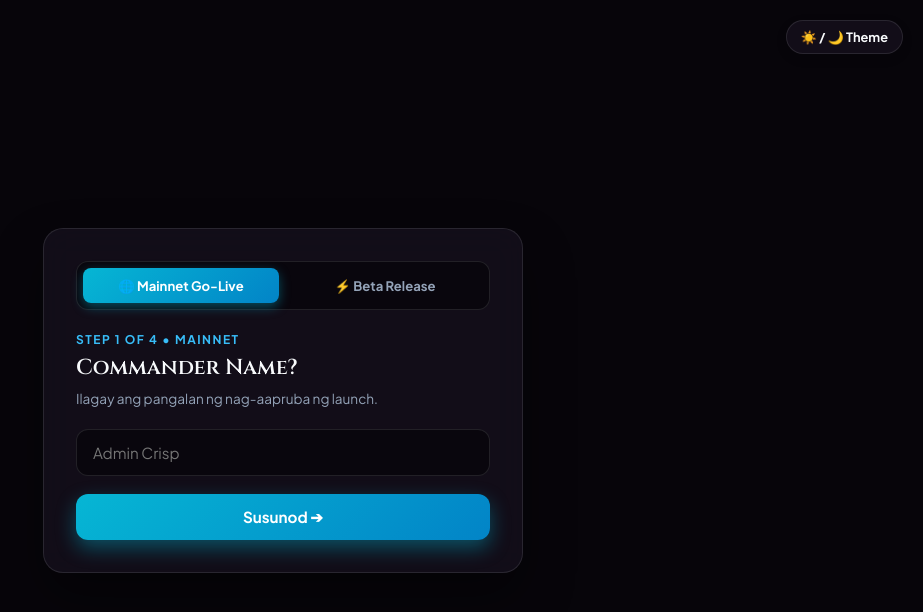
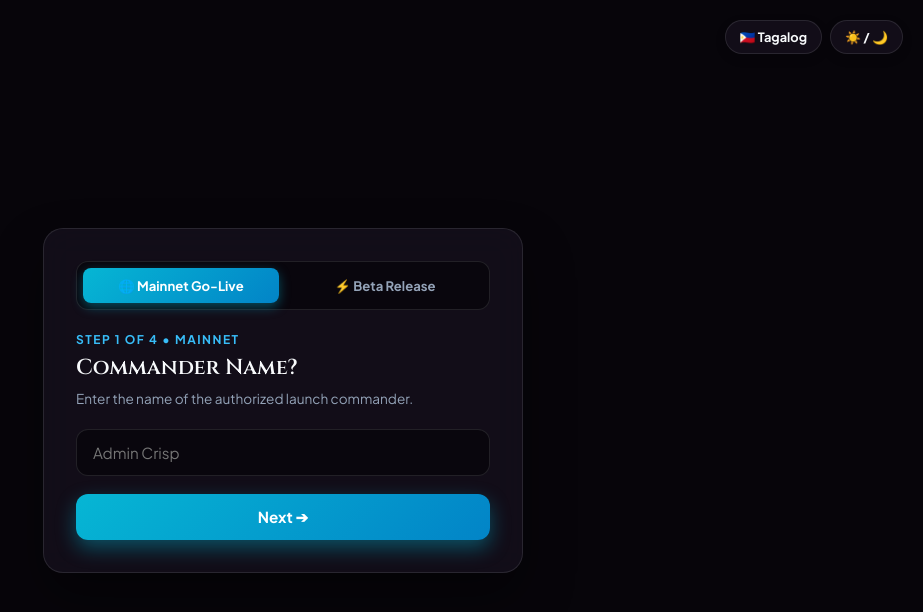
Before and after one commit to handlevault-official/crisp-launch-gate, a plain HTML site: page index.html in a window 1280 px wide. Both pictures are taken after a click on the element 640 px from the left and 400 px from the top of the page. Shown: the whole page, without its empty margins (357-1280 px from the left). Drawn offline with Linux system fonts and the light colour scheme.

Commit message:
Update index.html

```diff
--- a/index.html
+++ b/index.html
@@ -3,7 +3,7 @@
 <head>
     <meta charset="UTF-8">
     <meta name="viewport" content="width=device-width, initial-scale=1.0">
-    <title>Crisp Gate Launch — Ultimate Go-Live Sequence</title>
+    <title>Crisp Suite — Launch Gate</title>
     <link rel="manifest" href="./manifest.json">
     <meta name="theme-color" content="#07050a">
     <link href="https://fonts.googleapis.com/css2?family=Cinzel:wght@600;700&family=Plus+Jakarta+Sans:wght@400;500;600;700&display=swap" rel="stylesheet">
@@ -57,11 +57,17 @@
 
         .hidden { display: none !important; }
 
-        /* Theme Toggle Button */
-        .theme-toggle {
+        /* Top Controls Container */
+        .controls {
             position: fixed;
             top: 20px;
             right: 20px;
+            display: flex;
+            gap: 8px;
+            z-index: 100;
+        }
+
+        .control-btn {
             background: var(--card-bg);
             border: 1px solid var(--border);
             color: var(--text-main);
@@ -71,7 +77,6 @@
             font-size: 0.8rem;
             font-weight: 700;
             box-shadow: 0 4px 12px rgba(0,0,0,0.1);
-            z-index: 100;
         }
 
         /* --- STEP 1: 3D ENVELOPE --- */
@@ -146,7 +151,7 @@
 
         .env-sub { font-size: 0.85rem; color: var(--text-muted); }
 
-        /* --- STEP 2: STEP-BY-STEP SCREENING CARD --- */
+        /* --- STEP 2: GATE CARD --- */
         .gate-card {
             width: 100%;
             max-width: 480px;
@@ -265,7 +270,7 @@
             text-align: center;
         }
 
-        /* --- STEP 3: EPIC SUCCESS PASS + ANIMATIONS --- */
+        /* --- STEP 3: SUCCESS PASS --- */
         .vip-pass {
             width: 100%;
             max-width: 460px;
@@ -340,7 +345,10 @@
 </head>
 <body data-theme="dark">
 
-    <button class="theme-toggle" onclick="toggleTheme()">☀️ / 🌙 Theme</button>
+    <div class="controls">
+        <button class="control-btn" onclick="toggleLang()" id="langBtn">🇵🇭 Tagalog</button>
+        <button class="control-btn" onclick="toggleTheme()">☀️ / 🌙</button>
+    </div>
 
     <!-- STEP 1: 3D ENVELOPE -->
     <div class="envelope-wrapper" id="stepEnvelope" onclick="openEnvelope()">
@@ -349,8 +357,8 @@
             <div class="pocket"></div>
             <div class="wax-seal">🚀</div>
         </div>
-        <div class="env-prompt">LAUNCH SEQUENCE GATE</div>
-        <div class="env-sub">Tap wax seal to initiate countdown & go-live</div>
+        <div class="env-prompt" data-i18n="envPrompt">LAUNCH SEQUENCE GATE</div>
+        <div class="env-sub" data-i18n="envSub">Tap wax seal to initiate countdown & go-live</div>
     </div>
 
     <!-- STEP 2: STEP-BY-STEP SCREENING CARD -->
@@ -360,7 +368,7 @@
             <button class="mode-btn" id="tabBeta" onclick="switchMode('beta')">⚡ Beta Release</button>
         </div>
 
-        <div class="step-indicator" id="stepIndicator">Step 1 of 4 • MAINNET</div>
+        <div class="step-indicator" id="stepIndicator">Step 1 of 4</div>
         <div class="question-title" id="qTitle">Commander Name?</div>
         <div class="question-desc" id="qDesc">Ilagay ang pangalan ng opisyal na magpapatakbo ng launch.</div>
 
@@ -371,38 +379,124 @@
         <div class="error-text" id="errorMsg"></div>
 
         <div class="btn-group">
-            <button class="btn-back hidden" id="btnBack" onclick="prevStep()">Bumalik</button>
-            <button class="btn-next" id="btnNext" onclick="nextStep()">Susunod ➔</button>
+            <button class="btn-back hidden" id="btnBack" onclick="prevStep()" data-i18n="btnBack">Back</button>
+            <button class="btn-next" id="btnNext" onclick="nextStep()" data-i18n="btnNext">Next ➔</button>
         </div>
     </div>
 
     <!-- STEP 3: SUCCESS PASS -->
     <div class="vip-pass hidden" id="stepPass">
-        <div class="success-icon" id="successEmoji">🚀</div>
-        <h2 id="successHeader">Launch Sequence Successful</h2>
-        <p style="font-size: 0.85rem; color: var(--text-muted); margin-bottom: 10px;" id="successSub">Handa nang mag-live ang ecosystem.</p>
+        <div class="success-icon">🚀</div>
+        <h2 data-i18n="successHeader">Launch Sequence Successful</h2>
+        <p style="font-size: 0.85rem; color: var(--text-muted); margin-bottom: 10px;" data-i18n="successSub">Handa nang mag-live ang ecosystem.</p>
 
         <div class="ticket-box">
-            <div class="ticket-row"><span class="t-label">Commander:</span><span class="t-val" id="resName"></span></div>
-            <div class="ticket-row"><span class="t-label">Mission:</span><span class="t-val" id="resMission"></span></div>
-            <div class="ticket-row"><span class="t-label">Launch Window:</span><span class="t-val" id="resWindow"></span></div>
-            <div class="ticket-row"><span class="t-label">System Status:</span><span class="t-val" style="color: var(--emerald);" id="resStatus"></span></div>
-            <div class="ticket-row"><span class="t-label">Auth Code:</span><span class="t-val" style="color: var(--gold);" id="resCode"></span></div>
+            <div class="ticket-row"><span class="t-label" data-i18n="lblCommander">Commander:</span><span class="t-val" id="resName"></span></div>
+            <div class="ticket-row"><span class="t-label" data-i18n="lblMission">Mission:</span><span class="t-val" id="resMission"></span></div>
+            <div class="ticket-row"><span class="t-label" data-i18n="lblWindow">Launch Window:</span><span class="t-val" id="resWindow"></span></div>
+            <div class="ticket-row"><span class="t-label" data-i18n="lblStatus">System Status:</span><span class="t-val" style="color: var(--emerald);" id="resStatus"></span></div>
+            <div class="ticket-row"><span class="t-label" data-i18n="lblCode">Auth Code:</span><span class="t-val" style="color: var(--gold);" id="resCode"></span></div>
         </div>
 
-        <button class="btn-action" onclick="alert('✅ Launch Pass verified successfully!')">✨ Copy / Save Launch Pass</button>
+        <button class="btn-action" onclick="alert('✅ Launch Pass verified successfully!')" data-i18n="btnSave">✨ Save Launch Pass</button>
     </div>
 
     <script>
+        // Multi-language dictionary
+        const langData = {
+            en: {
+                envPrompt: "LAUNCH SEQUENCE GATE",
+                envSub: "Tap wax seal to initiate countdown & go-live",
+                btnBack: "Back",
+                btnNext: "Next ➔",
+                successHeader: "Launch Sequence Successful",
+                successSub: "The ecosystem is fully ready for go-live.",
+                lblCommander: "Commander:",
+                lblMission: "Mission:",
+                lblWindow: "Launch Window:",
+                lblStatus: "System Status:",
+                lblCode: "Auth Code:",
+                btnSave: "✨ Save Launch Pass",
+                stepsMainnet: [
+                    { title: "Commander Name?", desc: "Enter the name of the authorized launch commander.", placeholder: "Admin Crisp" },
+                    { title: "Target Launch Window?", desc: "Example: T-Minus 24 Hours or Immediate.", placeholder: "T-Minus 0 Hours (Immediate)" },
+                    { title: "System Readiness Status?", desc: "Confirm system conditions prior to deployment.", options: [
+                        {val: "Greenlight - Nominal", text: "Greenlight - Nominal (All Systems Go)"},
+                        {val: "Override - Force Deploy", text: "Override - Force Deploy"}
+                    ]},
+                    { title: "Security Clearance Passcode?", desc: "Enter your 4-digit code or key confirmation.", placeholder: "••••", type: "password" }
+                ],
+                stepsBeta: [
+                    { title: "Beta Lead Name?", desc: "Enter the name of the beta coordinator.", placeholder: "Beta Lead" },
+                    { title: "Release Channel?", desc: "Target staging branch or environment.", placeholder: "staging-v2" },
+                    { title: "Diagnostics Status?", desc: "Select staging stability level.", options: [
+                        {val: "Stable Candidate", text: "Stable Candidate"},
+                        {val: "Experimental Build", text: "Experimental Build"}
+                    ]},
+                    { title: "Beta Passcode Key?", desc: "Enter beta access confirmation code.", placeholder: "••••", type: "password" }
+                ]
+            },
+            tl: {
+                envPrompt: "LAUNCH SEQUENCE GATE",
+                envSub: "I-tap ang wax seal upang simulan ang countdown at go-live",
+                btnBack: "Bumalik",
+                btnNext: "Susunod ➔",
+                successHeader: "Tagumpay ang Launch Sequence",
+                successSub: "Handa na ang ecosystem para mag-live.",
+                lblCommander: "Commander:",
+                lblMission: "Misyon:",
+                lblWindow: "Launch Window:",
+                lblStatus: "Katatagan ng Sistema:",
+                lblCode: "Auth Code:",
+                btnSave: "✨ I-save ang Launch Pass",
+                stepsMainnet: [
+                    { title: "Pangalan ng Commander?", desc: "Ilagay ang pangalan ng opisyal na magpapatakbo ng launch.", placeholder: "Admin Crisp" },
+                    { title: "Target Launch Window?", desc: "Halimbawa: T-Minus 24 Oras o kaagad.", placeholder: "T-Minus 0 Oras (Kaagad)" },
+                    { title: "System Readiness Status?", desc: "Kumpirmahin ang kondisyon ng sistema bago i-deploy.", options: [
+                        {val: "Greenlight - Nominal", text: "Greenlight - Nominal (Lahat ng Sistema ay Handang-handa)"},
+                        {val: "Override - Force Deploy", text: "Override - Force Deploy"}
+                    ]},
+                    { title: "Security Clearance Passcode?", desc: "Ilagay ang iyong 4-digit code o key confirmation.", placeholder: "••••", type: "password" }
+                ],
+                stepsBeta: [
+                    { title: "Pangalan ng Beta Lead?", desc: "Ilagay ang pangalan ng beta coordinator.", placeholder: "Beta Lead" },
+                    { title: "Release Channel?", desc: "Target staging branch o environment.", placeholder: "staging-v2" },
+                    { title: "Diagnostics Status?", desc: "Piliin ang antas ng katatagan sa staging.", options: [
+                        {val: "Stable Candidate", text: "Stable Candidate"},
+                        {val: "Experimental Build", text: "Experimental Build"}
+                    ]},
+                    { title: "Beta Passcode Key?", desc: "Ilagay ang beta access confirmation code.", placeholder: "••••", type: "password" }
+                ]
+            }
+        };
+
+        let currentLang = 'en';
         let currentTheme = 'dark';
+        let mode = 'mainnet'; // mainnet or beta
+        let step = 1;
+        let launchDataUser = { name: '', window: '', status: '' };
+
+        function toggleLang() {
+            currentLang = currentLang === 'en' ? 'tl' : 'en';
+            document.getElementById('langBtn').innerText = currentLang === 'en' ? '🇵🇭 Tagalog' : '🇬🇧 English';
+            updateStaticText();
+            if (document.getElementById('stepGate').classList.contains('hidden') === false) {
+                renderQuestion();
+            }
+        }
+
         function toggleTheme() {
             currentTheme = currentTheme === 'dark' ? 'light' : 'dark';
             document.body.setAttribute('data-theme', currentTheme);
         }
 
-        let mode = 'mainnet';
-        let step = 1;
-        let launchDataUser = { name: '', window: '', status: '' };
+        function updateStaticText() {
+            const dict = langData[currentLang];
+            document.querySelectorAll('[data-i18n]').forEach(el => {
+                const key = el.getAttribute('data-i18n');
+                if (dict[key]) el.innerText = dict[key];
+            });
+        }
 
         function openEnvelope() {
             document.getElementById('envelopeObj').classList.add('open');
@@ -425,42 +519,33 @@
             document.getElementById('errorMsg').innerText = '';
             document.getElementById('btnBack').classList.toggle('hidden', step === 1);
 
-            const totalSteps = 4;
-            document.getElementById('stepIndicator').innerText = `Step ${step} of ${totalSteps} • ${mode.toUpperCase()}`;
+            const dict = langData[currentLang];
+            const stepsList = mode === 'mainnet' ? dict.stepsMainnet : dict.stepsBeta;
+            const qData = stepsList[step - 1];
 
-            let title = '', desc = '', html = '';
+            document.getElementById('stepIndicator').innerText = `Step ${step} of 4 • ${mode.toUpperCase()}`;
+            document.getElementById('qTitle').innerText = qData.title;
+            document.getElementById('qDesc').innerText = qData.desc;
 
-            if (step === 1) {
-                title = "Commander Name?";
-                desc = "Ilagay ang pangalan ng nag-aapruba ng launch.";
-                html = `<input type="text" id="ansVal" placeholder="Admin Crisp" value="${launchDataUser.name}">`;
-            } else if (step === 2) {
-                title = "Target Launch Window?";
-                desc = "Halimbawa: T-Minus 24 Hours o kaya'y ngayong araw.";
-                html = `<input type="text" id="ansVal" placeholder="T-Minus 0 Hours (Immediate)" value="${launchDataUser.window}">`;
-            } else if (step === 3) {
-                title = "System Readiness Status?";
-                desc = "Kumpirmahin ang kalagayan ng system bago i-deploy.";
-                html = `<select id="ansVal">
-                    <option value="">Pili ng status...</option>
-                    <option value="Greenlight - Nominal">Greenlight - Nominal (All Systems Go)</option>
-                    <option value="Override - Force Deploy">Override - Force Deploy</option>
-                </select>`;
-            } else if (step === 4) {
-                title = "Security Clearance Passcode?";
-                desc = "Ilagay ang iyong 4-digit code o key confirmation.";
-                html = `<input type="password" id="ansVal" placeholder="••••" value="">`;
+            let html = '';
+            if (qData.options) {
+                let optionsHtml = `<option value="">${currentLang === 'en' ? 'Select status...' : 'Pumili ng status...'}</option>`;
+                qData.options.forEach(opt => {
+                    optionsHtml += `<option value="${opt.val}">${opt.text}</option>`;
+                });
+                html = `<select id="ansVal">${optionsHtml}</select>`;
+            } else {
+                let val = step === 1 ? launchDataUser.name : (step === 2 ? launchDataUser.window : '');
+                html = `<input type="${qData.type || 'text'}" id="ansVal" placeholder="${qData.placeholder}" value="${val}">`;
             }
 
+            document.getElementById('inputContainer').innerHTML = html;
+
             if (step < 4) {
-                document.getElementById('btnNext').innerText = "Susunod ➔";
+                document.getElementById('btnNext').innerText = dict.btnNext;
             } else {
-                document.getElementById('btnNext').innerText = "Initiate Go-Live 🚀";
+                document.getElementById('btnNext').innerText = currentLang === 'en' ? 'Initiate Go-Live 🚀' : 'Simulan ang Go-Live 🚀';
             }
-
-            document.getElementById('qTitle').innerText = title;
-            document.getElementById('qDesc').innerText = desc;
-            document.getElementById('inputContainer').innerHTML = html;
         }
 
         function nextStep() {
@@ -469,7 +554,7 @@
             const val = valElem ? valElem.value.trim() : '';
 
             if (!val) {
-                err.innerText = "⚠️ Paki-fill up ang kinakailangang field bago tumuloy.";
+                err.innerText = currentLang === 'en' ? "⚠️ Please fill out this field before proceeding." : "⚠️ Paki-fill up muna ang patlang na ito.";
                 return;
             }
 
@@ -488,15 +573,12 @@
         function prevStep() {
             if (step > 1) { step--; renderQuestion(); }
         }
-    </script>
 
-    <!-- 1. Dito mo nilagay ang function mo directly sa index.html -->
-    <script>
         function showSuccess() {
             document.getElementById('stepGate').classList.add('hidden');
 
             document.getElementById('resName').innerText = launchDataUser.name;
-            document.getElementById('resMission').innerText = mode === 'mainnet' ? launchData.mission : "Beta Protocol v2";
+            document.getElementById('resMission').innerText = mode === 'mainnet' ? (typeof launchData !== 'undefined' ? launchData.mission : "Mainnet Go-Live") : "Beta Release v2";
             document.getElementById('resWindow').innerText = launchDataUser.window;
             document.getElementById('resStatus').innerText = launchDataUser.status;
             document.getElementById('resCode').innerText = 'CRISP-LAUNCH-' + Math.random().toString(36).substring(2, 7).toUpperCase();
@@ -505,7 +587,7 @@
         }
     </script>
 
-    <!-- 2. Script para ikonekta ang logic mula sa repo.js -->
+    <!-- repo.js integration -->
     <script src="repo.js"></script>
 </body>
 </html>
```
